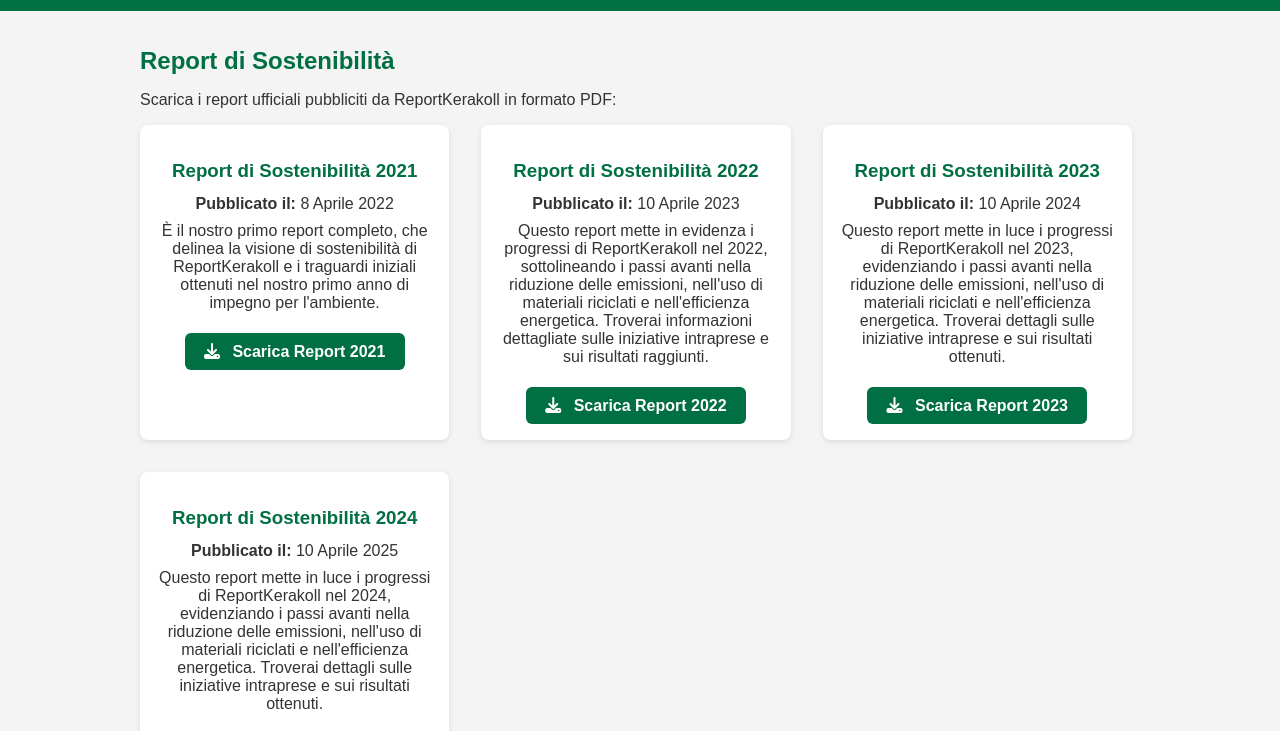
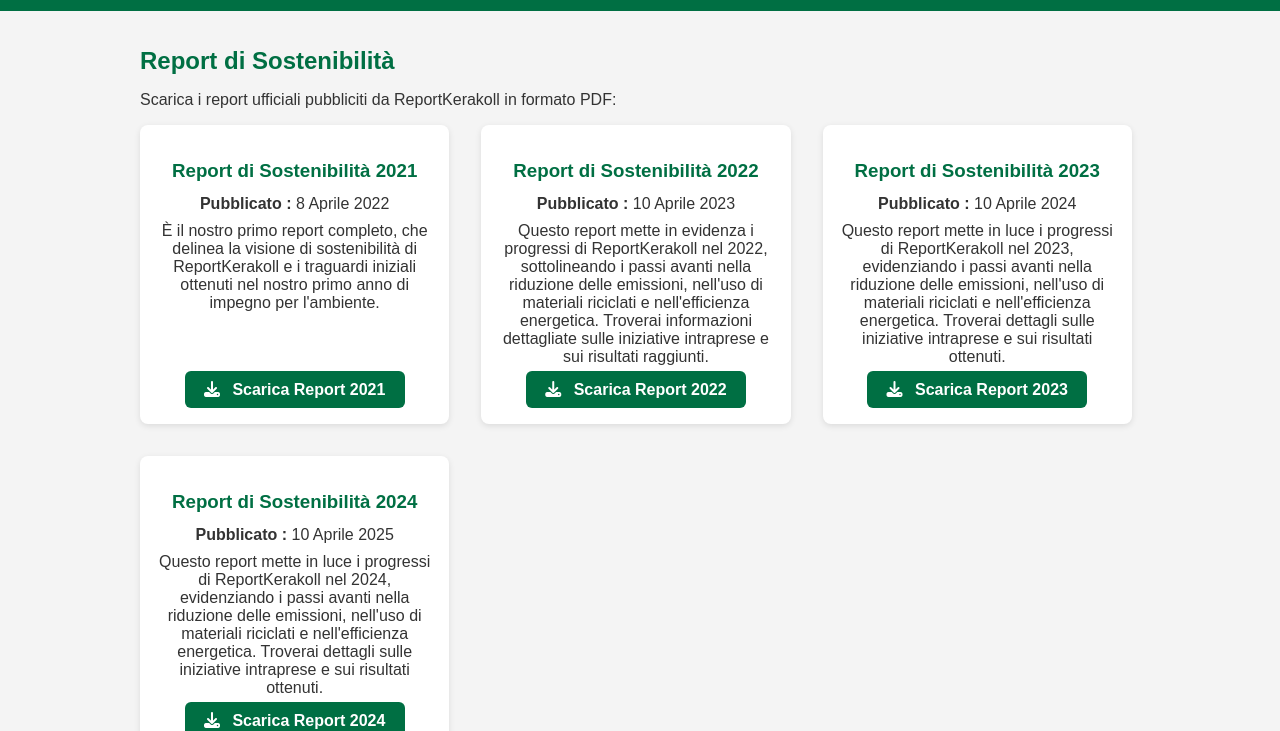
Before and after one commit to MassimoAltamura/ProjectWork, a plain HTML site: page sostenibilità.html in a window 1280 px wide. Shown: the part 65-796 px from the top of the page. Drawn offline with Linux system fonts and the light colour scheme.

Commit message:
allineamento testo

```diff
--- a/sostenibilità.html
+++ b/sostenibilità.html
@@ -34,7 +34,7 @@
 
                     <div class="card"><!--qui ho creato una card per il report di sostenibilità 2021-->
                         <h3>Report di Sostenibilità 2021</h3><!--qui ho creato una card per il report di sostenibilità 2021-->
-                        <p><strong>Pubblicato il:</strong> 8 Aprile 2022</p><!--qui ho inserito la data di pubblicazione del report mettendo il grassetto "pubblicato il:" attraverso il tag <strong>-->
+                        <p><strong>Pubblicato :</strong> 8 Aprile 2022</p><!--qui ho inserito la data di pubblicazione del report mettendo il grassetto "pubblicato il:" attraverso il tag <strong>-->
                         <p>È il nostro primo report completo, che delinea la visione di sostenibilità di ReportKerakoll e i traguardi iniziali ottenuti
                         nel nostro primo anno di impegno per l'ambiente.</p><!--qui ho scritto una breve descrizione del contenuto del report-->
                         <a class="download-btn " href="pdf/Relazione_Impatto_Kerakoll_2021_compressed.pdf" download target="_blank"><!--in questa riga ho creato un link per scaricare il report di sostenibilità 2021-->
@@ -47,7 +47,7 @@
                         <div class="card"><!--qui ho creato una card per il report di sostenibilità 2022-->
                             <h3>Report di Sostenibilità 2022</h3>
                             <!--in questa riga ho creato il titolo per il report di sostenibilità 2022 attraverso il tag <h3>-->
-                            <p><strong>Pubblicato il:</strong> 10 Aprile 2023</p>
+                            <p><strong>Pubblicato :</strong> 10 Aprile 2023</p>
                             <!--qui ho inserito la data di pubblicazione del report mettendo il grassetto "pubblicato il:" attraverso il tag <strong>-->
                             <p>Questo report mette in evidenza i progressi di ReportKerakoll nel 2022, sottolineando i passi avanti nella
                                 riduzione delle
@@ -64,7 +64,7 @@
                         <div class="card"><!--qui ho creato una card per il report di sostenibilità 2023-->
                             <h3>Report di Sostenibilità 2023</h3>
                             <!--in questa riga ho creato il titolo per il report di sostenibilità 2023 attraverso il tag <h3>-->
-                            <p><strong>Pubblicato il:</strong> 10 Aprile 2024</p>
+                            <p><strong>Pubblicato :</strong> 10 Aprile 2024</p>
                             <!--qui ho inserito la data di pubblicazione del report mettendo il grassetto "pubblicato il:" attraverso il tag <strong>-->
                             <p>Questo report mette in luce i progressi di ReportKerakoll nel 2023, evidenziando i passi avanti nella riduzione
                                 delle
@@ -81,7 +81,7 @@
                                                 <div class="card"><!--qui ho creato una card per il report di sostenibilità 2023-->
                             <h3>Report di Sostenibilità 2024</h3>
                             <!--in questa riga ho creato il titolo per il report di sostenibilità 2023 attraverso il tag <h3>-->
-                            <p><strong>Pubblicato il:</strong> 10 Aprile 2025</p>
+                            <p><strong>Pubblicato :</strong> 10 Aprile 2025</p>
                             <!--qui ho inserito la data di pubblicazione del report mettendo il grassetto "pubblicato il:" attraverso il tag <strong>-->
                             <p>Questo report mette in luce i progressi di ReportKerakoll nel 2024, evidenziando i passi avanti nella riduzione
                                 delle
--- a/style.css
+++ b/style.css
@@ -244,7 +244,11 @@ button:hover {
     color: #333;
 
 }
-
+/*stile bottone download dove ho definito il margine e l'allineamento*/
+.card a.download-btn{
+    margin-top: auto;
+    align-self: center;
+}
 /*stile per il contenuto dei prodotti dove ho definito  il posizionamento delle card dei prodotti*/
 .cards-container-prodotti{
     display: flex;
```
